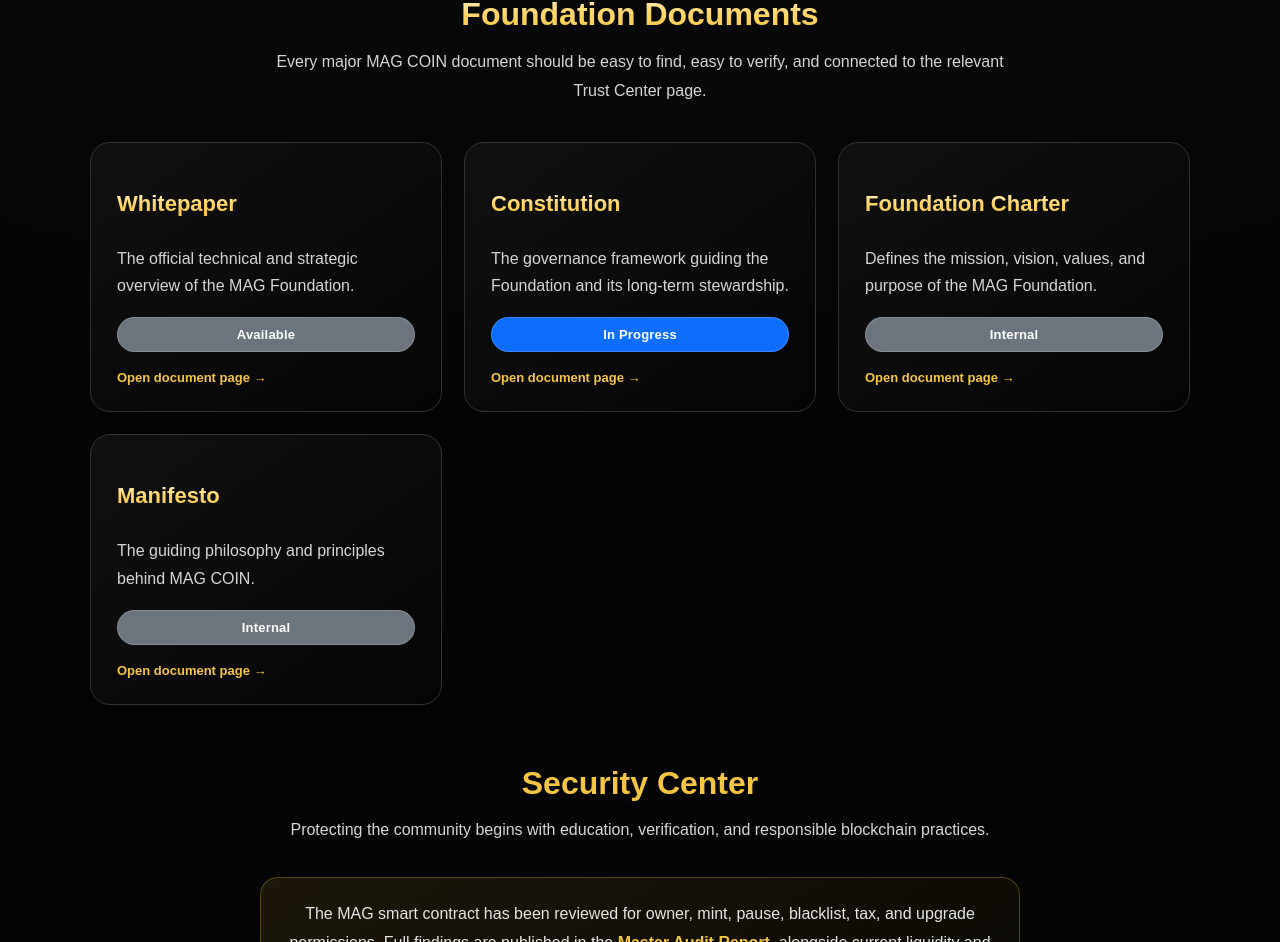
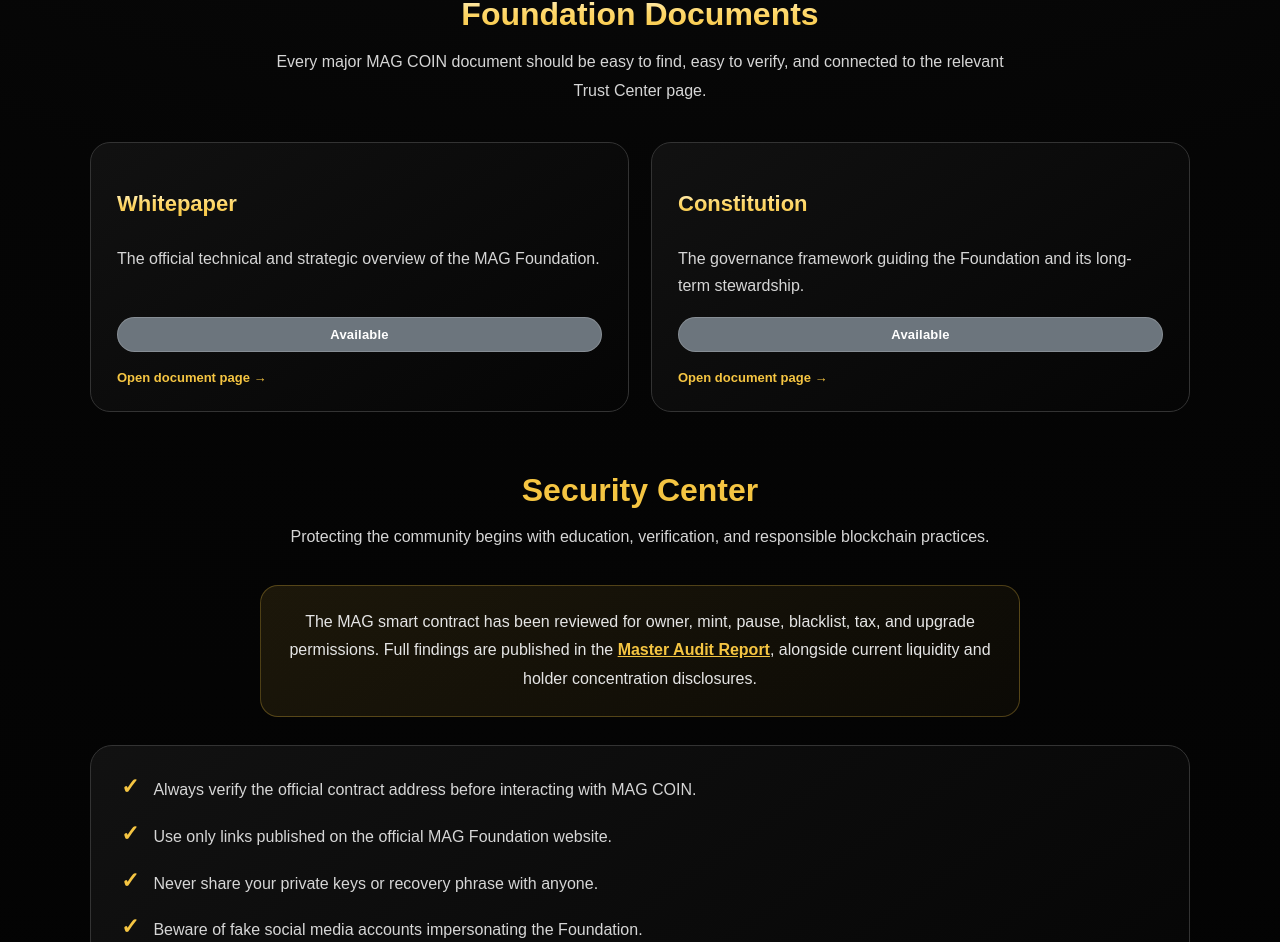
Before and after one commit to MAGZOWN/mag-coin-website, a Next.js app: page /transparency in a window 1280 px wide. Shown: the part 1797-2739 px from the top of the page. Built offline with nearby package versions, Linux system fonts and the light colour scheme.

Commit message:
Update foundationDocuments.ts

```diff
--- a/app/data/foundationDocuments.ts
+++ b/app/data/foundationDocuments.ts
@@ -10,21 +10,7 @@ export const foundationDocuments = [
     title: "Constitution",
     description:
       "The governance framework guiding the Foundation and its long-term stewardship.",
-    status: "In Progress",
+    status: "Available",
     link: "/constitution",
   },
-  {
-    title: "Foundation Charter",
-    description:
-      "Defines the mission, vision, values, and purpose of the MAG Foundation.",
-    status: "Internal",
-    link: "#",
-  },
-  {
-    title: "Manifesto",
-    description:
-      "The guiding philosophy and principles behind MAG COIN.",
-    status: "Internal",
-    link: "#",
-  },
 ];
```
